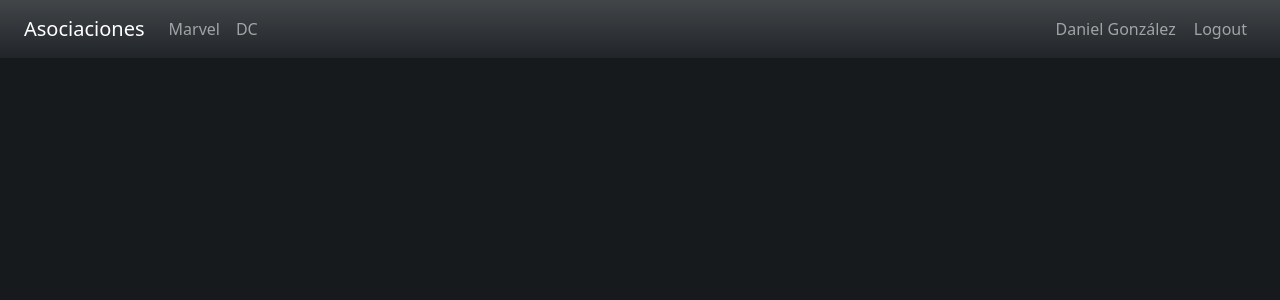
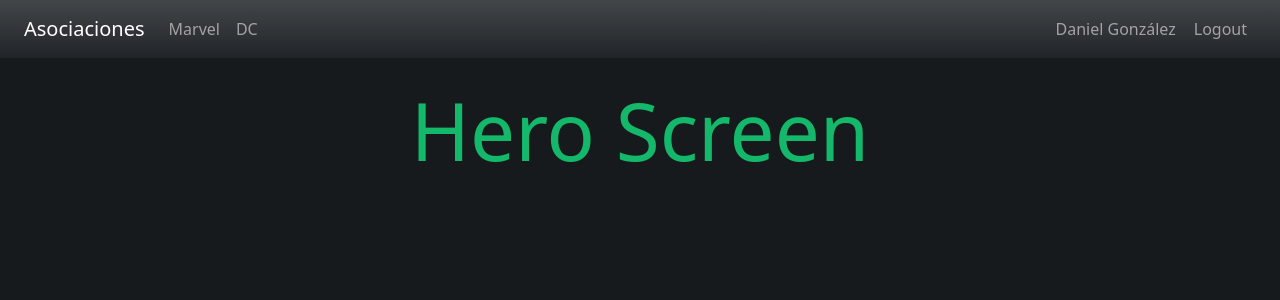
Before and after one commit to qbixmex/heroes-app, a React (Create React App) app: page /hero in a window 1280 px wide. Shown: the top 300 px of the page. Built offline with nearby package versions, Linux system fonts and the light colour scheme.

Commit message:
Dashboard Route and HeroScreen

```diff
--- /dev/null
+++ b/src/Components/Hero/HeroScreen.tsx
@@ -0,0 +1,11 @@
+const HeroScreen = () => {
+  return (
+    <>
+      <h1 className="text-center display-1 green">
+        Hero Screen
+      </h1>
+    </>
+  );
+};
+
+export default HeroScreen;
--- a/src/Routers/AppRouter.tsx
+++ b/src/Routers/AppRouter.tsx
@@ -1,21 +1,13 @@
 import { BrowserRouter, Route, Routes } from "react-router-dom"
-import DCScreen from '../Components/DC/DCScreen';
 import LoginScreen from "../Components/Login/LoginScreen";
-import MarvelScreen from '../Components/Marvel/MarvelScreen';
-import SearchScreen from "../Components/Search/SearchScreen";
-import { Navbar } from '../Components/UI/Navbar';
+import DashboardRoutes from './DashboardRoutes';
 
 const AppRouter = () => {
   return (
     <BrowserRouter>
-      <Navbar />
-
       <Routes>
-        <Route path="/" element={<MarvelScreen />} />
-        <Route path="/dc" element={<DCScreen />} />
-        <Route path="/marvel" element={<MarvelScreen />} />
-        <Route path="/search" element={<SearchScreen />} />
-        <Route path="/login" element={<LoginScreen />} />
+        <Route path="/login" element={ <LoginScreen /> } />
+        <Route path="/*" element={ <DashboardRoutes /> } />
       </Routes>
     </BrowserRouter>
   );
--- /dev/null
+++ b/src/Routers/DashboardRoutes.tsx
@@ -0,0 +1,24 @@
+import { Route, Routes } from "react-router-dom";
+import DCScreen from "../Components/DC/DCScreen";
+import MarvelScreen from "../Components/Marvel/MarvelScreen";
+import SearchScreen from "../Components/Search/SearchScreen";
+import { Navbar } from "../Components/UI/Navbar";
+import HeroScreen from '../Components/Hero/HeroScreen';
+
+const DashboardRoutes = () => {
+  return (
+    <>
+      <Navbar />
+
+      <Routes>
+        <Route path="marvel" element={ <MarvelScreen /> } />
+        <Route path="dc" element={ <DCScreen /> } />
+        <Route path="search" element={ <SearchScreen /> } />
+        <Route path="hero" element={ <HeroScreen /> } />
+        <Route path="/" element={ <MarvelScreen /> } />
+      </Routes>
+    </>
+  );
+};
+
+export default DashboardRoutes;
```
